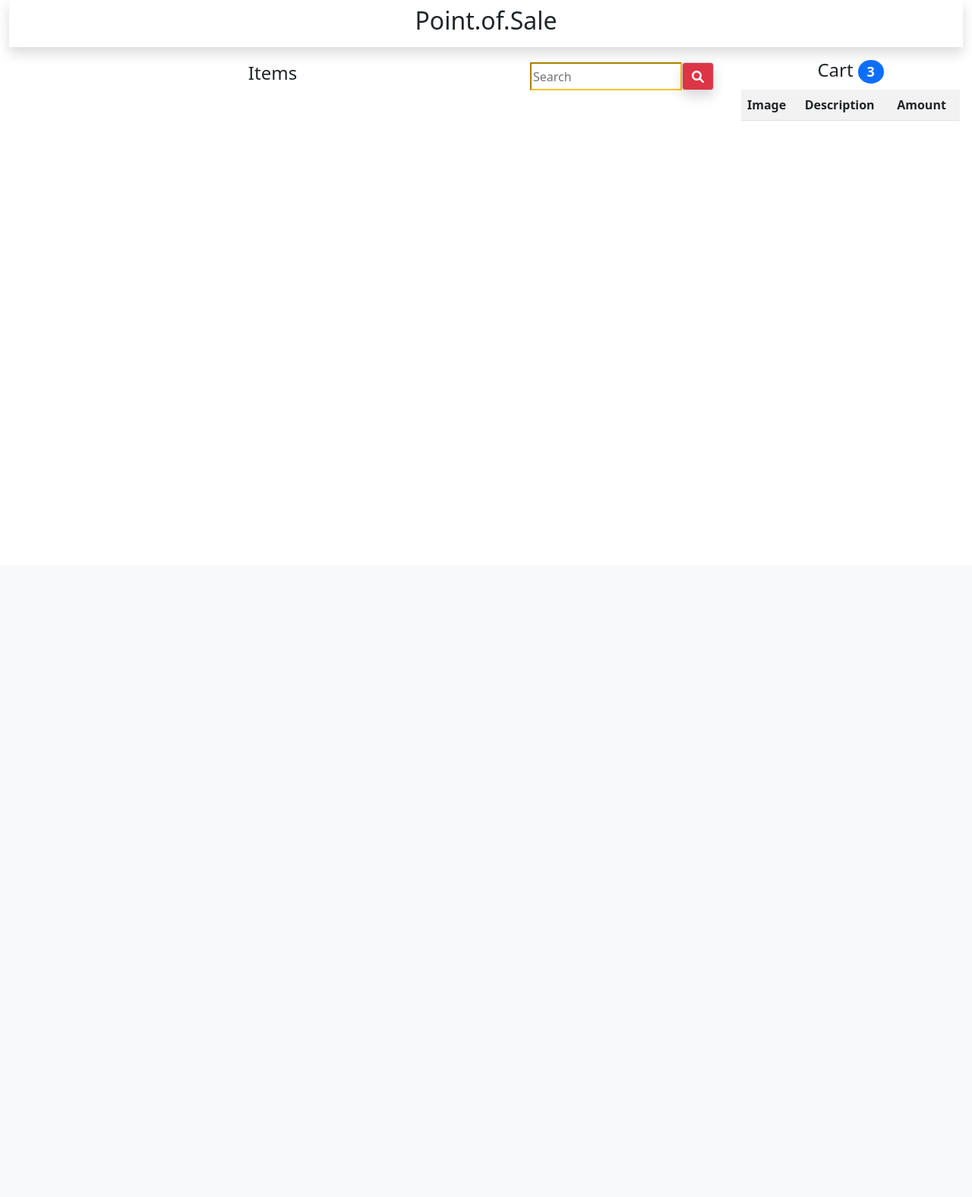
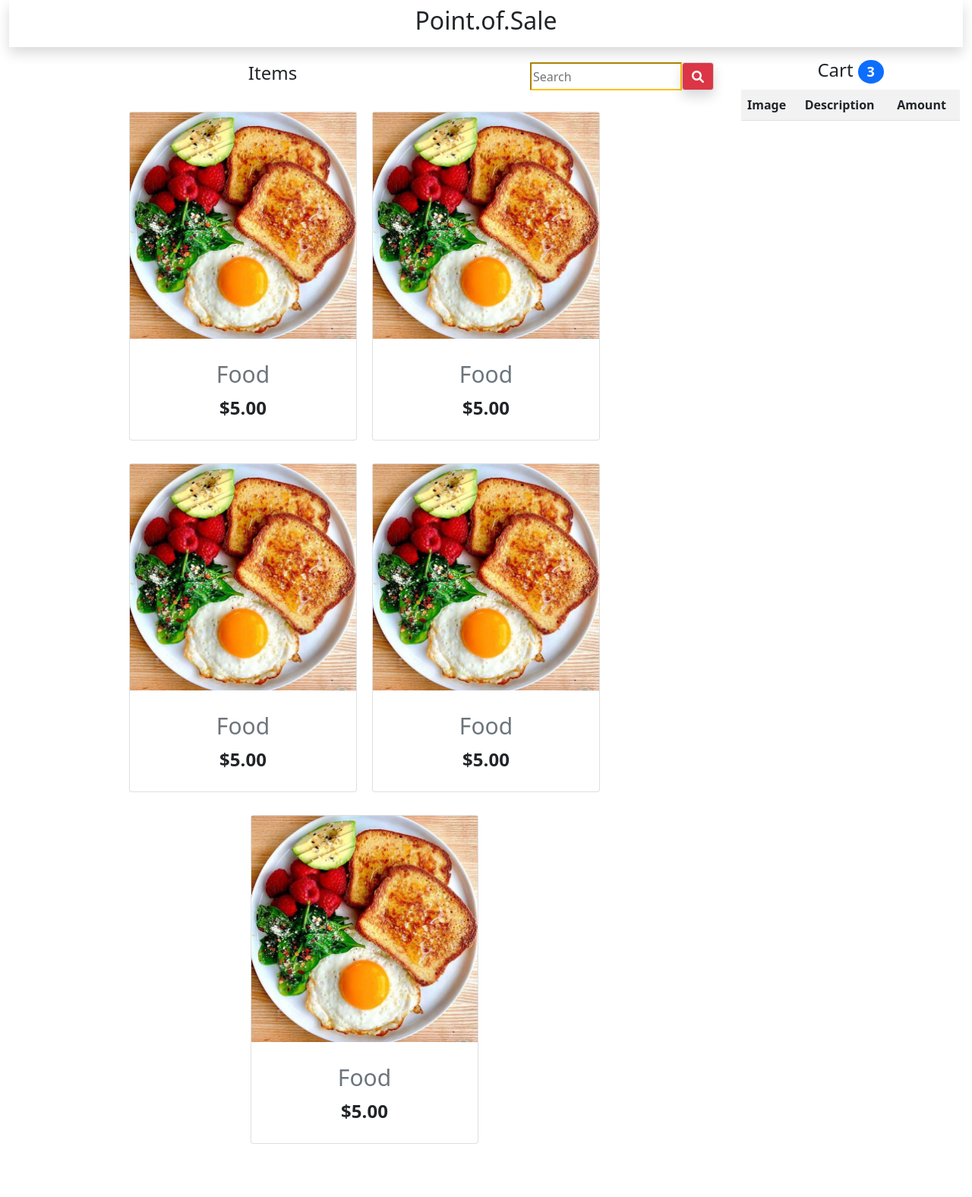
Before and after one commit to freetimezp/Point-Of-Sale, a PHP site: page / in a window 1280 px wide. Shown: the part 56-1632 px from the top of the page at 76% size. Before the commit the page ends 215 px from the top, so only its background shows below. Run offline with PHP 8.4, Linux system fonts and the light colour scheme; lists and menus that the app fills with data are empty.

Commit message:
08. Point of sale. Products UI.

```diff
--- a/app/views/home.view.php
+++ b/app/views/home.view.php
@@ -6,17 +6,61 @@
 
 <div>
     <div class="row">
-        <div class="col-9 p-3" style="min-height: 600px; overflow-y: scroll;">
+        <div class="col-9 p-3 main-body" style="min-height: 600px; overflow-y: scroll;">
             <div class="d-flex justify-content-between p-1">
                 <div class="text-center" style="width: 100%;">
                     <h4>Items</h4>
                 </div>
+
                 <div class="d-flex flex-row">
                     <input class="border-warning" type="text" name="search" placeholder="Search" style="max-width: 200px; outline: none;">
                     <span class="input-group-text bg-danger text-white shadow"><i class="fa fa-search"></i></span>
                 </div>
             </div>
+
+            <div class="js-products p-4 d-flex justify-content-center">
+                <div class="card rounded-2">
+                    <img src="assets/images/item-001.jpg" class="w-100" alt="food">
+                    <div class="p-4 text-center">
+                        <div class="text-muted mb-1 title">Food</div>
+                        <div class="price"><b>$5.00</b></div>
+                    </div>
+                </div>
+
+                <div class="card rounded-2">
+                    <img src="assets/images/item-001.jpg" class="w-100" alt="food">
+                    <div class="p-4 text-center">
+                        <div class="text-muted mb-1 title">Food</div>
+                        <div class="price"><b>$5.00</b></div>
+                    </div>
+                </div>
+
+                <div class="card rounded-2">
+                    <img src="assets/images/item-001.jpg" class="w-100" alt="food">
+                    <div class="p-4 text-center">
+                        <div class="text-muted mb-1 title">Food</div>
+                        <div class="price"><b>$5.00</b></div>
+                    </div>
+                </div>
+
+                <div class="card rounded-2">
+                    <img src="assets/images/item-001.jpg" class="w-100" alt="food">
+                    <div class="p-4 text-center">
+                        <div class="text-muted mb-1 title">Food</div>
+                        <div class="price"><b>$5.00</b></div>
+                    </div>
+                </div>
+
+                <div class="card rounded-2">
+                    <img src="assets/images/item-001.jpg" class="w-100" alt="food">
+                    <div class="p-4 text-center">
+                        <div class="text-muted mb-1 title">Food</div>
+                        <div class="price"><b>$5.00</b></div>
+                    </div>
+                </div>
+            </div>
         </div>
+
         <div class="col-3 p-3">
             <h4 class="text-center">Cart <span class="badge bg-primary rounded-circle">3</span></h4>
             <table class="table table-striped table-hover">
--- a/app/views/includes/header.view.php
+++ b/app/views/includes/header.view.php
@@ -7,6 +7,7 @@
 
     <link rel="stylesheet" href="assets/css/bootstrap.min.css">
     <link rel="stylesheet" href="assets/css/all.min.css">
+    <link rel="stylesheet" href="assets/css/style.css">
 </head>
 <body>
 
```
Also changed, not shown: public/assets/css/style.css (added), public/assets/images/item-001.jpg (added).
